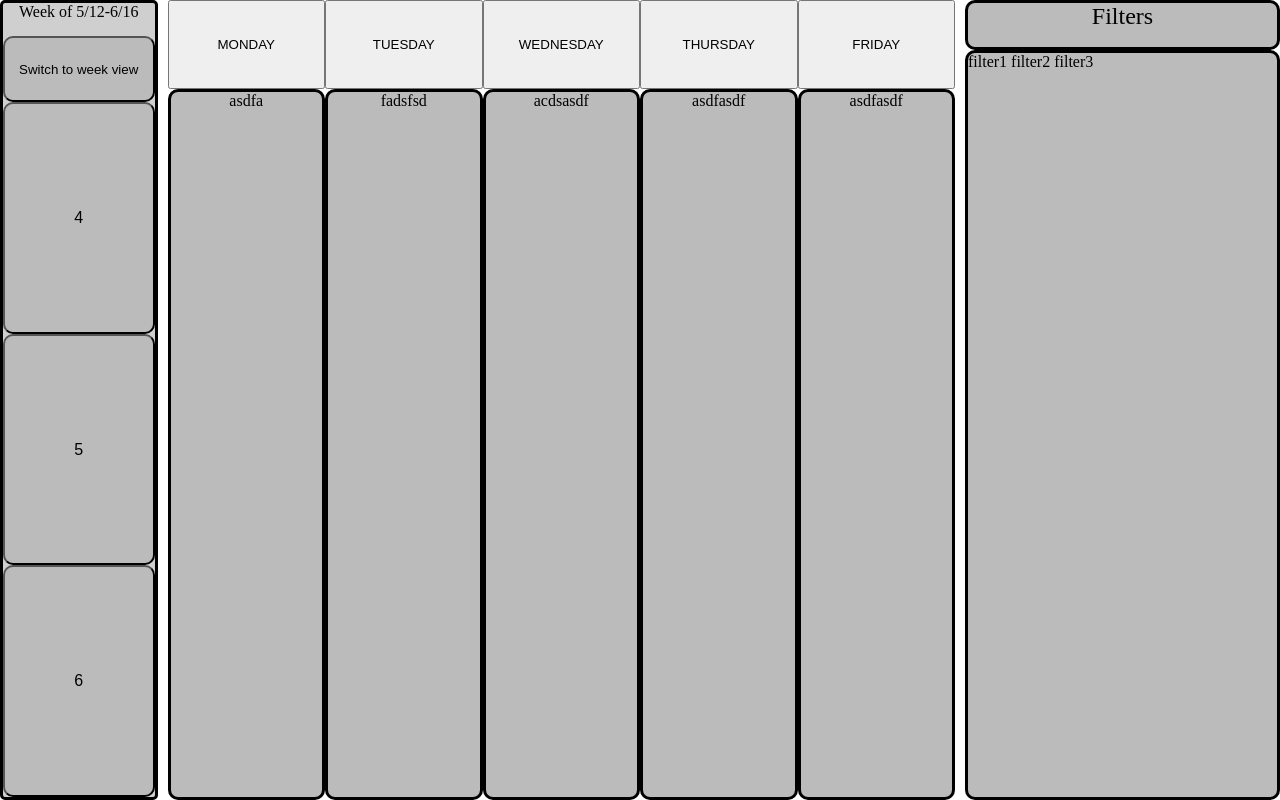
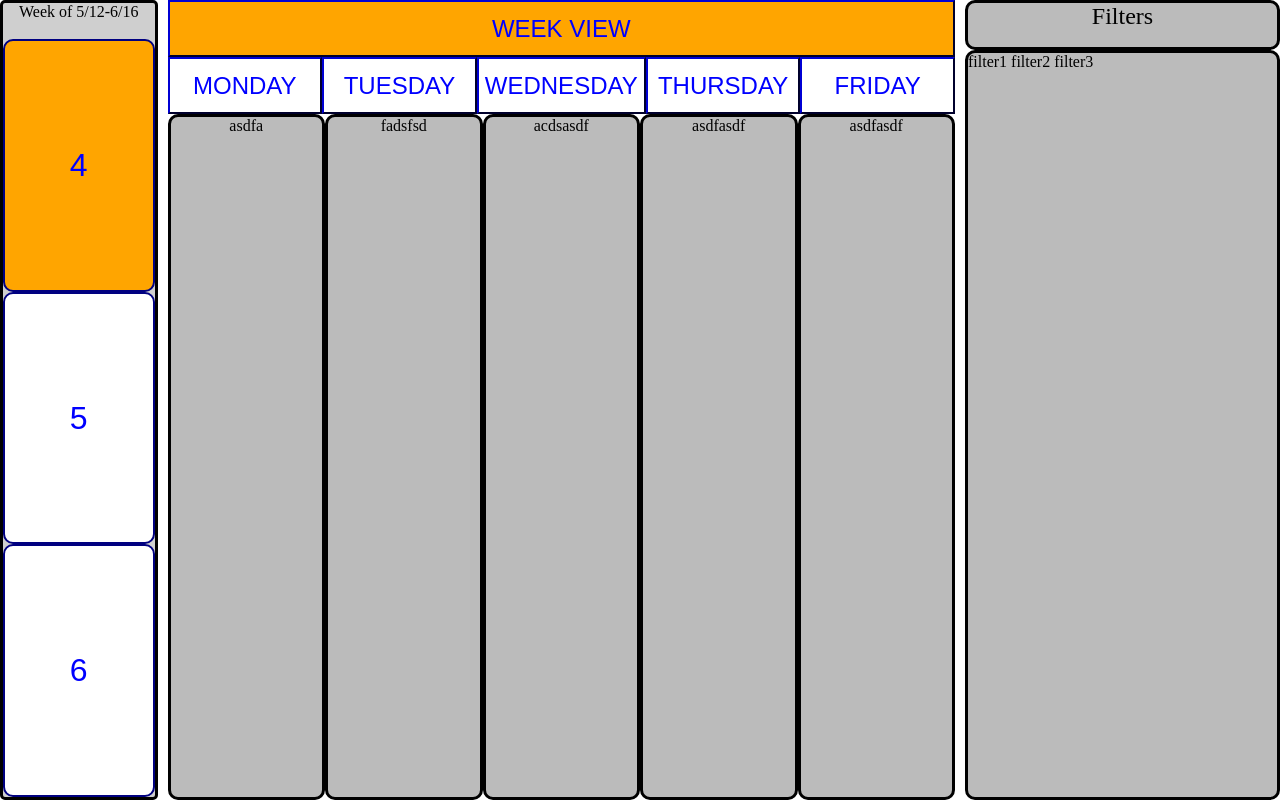
Before and after one commit to matthewru/peertutoringapp, a Django app: page /playground/schedule/ in a window 1280 px wide. Run offline with Django 4.2, Linux system fonts and the light colour scheme.

Commit message:
add button selectors

```diff
--- a/playground/static/css/schedule.css
+++ b/playground/static/css/schedule.css
@@ -11,22 +11,22 @@ body{
 }
 .left-side-bar{
     display:grid;
-    grid-template-rows: 1fr 2fr 7fr 7fr 7fr;
+    grid-template-rows: 1fr 7fr 7fr 7fr;
     border-radius:5px;
     border-style:solid;
     border-color:black;
     background-color: #cfcfcf;
 }
-#week-view{
-    display:hidden;
+.period{
+    font-size:200%;
     border-radius:10px;
-    background-color: #bbbbbb;
+    border-style:solid;
+    border-color:navy;
+    color: blue;
+    background-color: white;
 }
-.period{
-    font-size:100%;
-    border-radius:10px;
-    background-color: #bbbbbb;
-
+.period.selected{
+    background-color: orange;
 }
 #week-of{
     text-align: center;
@@ -34,11 +34,21 @@ body{
 
 .main-content{
     display:grid;
-    grid-template-rows: 1fr 8fr;
+    grid-template-rows: 1fr 1fr 12fr;
 }
 .days{
     display:grid;
     grid-template-columns: 1fr 1fr 1fr 1fr 1fr;
+}
+.day{
+    background-color: white;
+    color: blue;
+    border: 3px solid var();
+    border-color: navy;
+    font-size: 150%;
+}
+.day.selected{
+    background-color: orange;
 }
 #week-schedule{
     display:grid;
--- a/playground/templates/schedule.html
+++ b/playground/templates/schedule.html
@@ -10,18 +10,19 @@
     <div class = "grid-container">
         <div class = "left-side-bar">
             <div id = "week-of">Week of 5/12-6/16</div>
-            <button id = "week-view">Switch to week view</button>
+
             <button class = "period" id = "period-4">4</button>
             <button class = "period" id = "period-5">5</button>
             <button class = "period" id = "period-6">6</button>
         </div>
         <div class = "main-content">
+            <button class = "day" id = "week-view">WEEK VIEW</button>
             <div class = "days">
-                <button id = "mon">MONDAY</button>
-                <button id = "tue">TUESDAY</button>
-                <button id = "wed">WEDNESDAY</button>
-                <button id = "thu">THURSDAY</button>
-                <button id = "fri">FRIDAY</button>
+                <button class = "day" id = "mon">MONDAY</button>
+                <button class = "day" id = "tue">TUESDAY</button>
+                <button class = "day" id = "wed">WEDNESDAY</button>
+                <button class = "day" id = "thu">THURSDAY</button>
+                <button class = "day" id = "fri">FRIDAY</button>
             </div>
             <div id = "week-schedule">
                 <div class = "schedule-block">asdfa</div>
```
Also changed, not shown: playground/static/js/schedule.js (+37 -8 lines).
